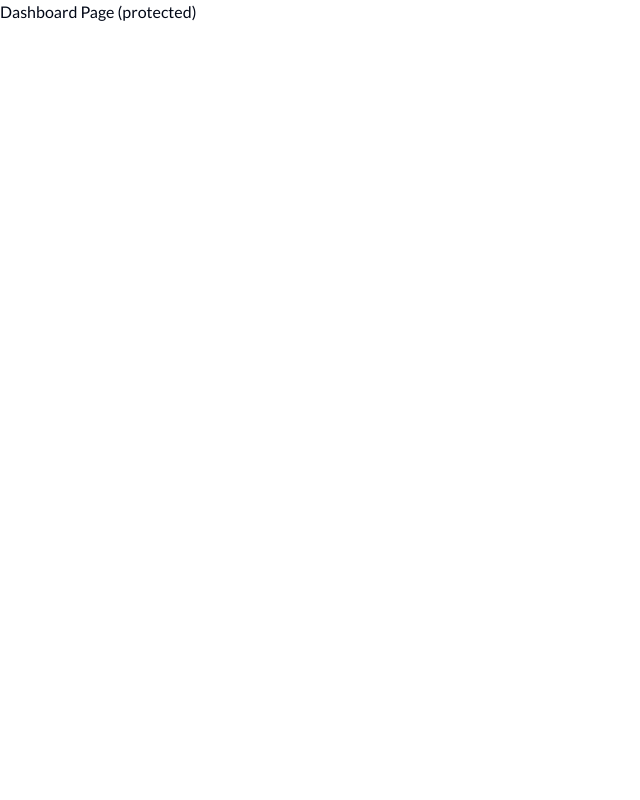
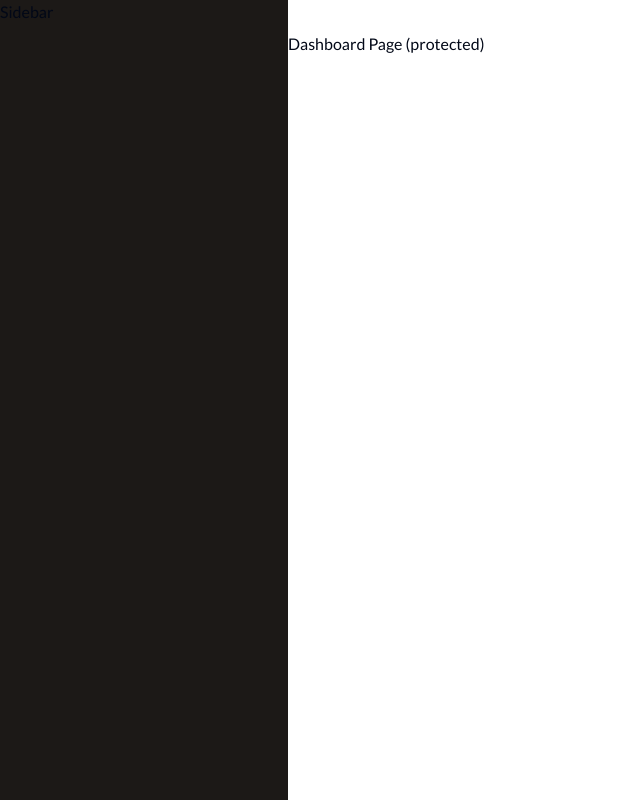
Before and after one commit to erischon/frejou, a Next.js app: page /dashboard in a window 1280 px wide. Shown: the whole page, without its empty margins (0-640 px from the left). Built offline with nearby package versions, Linux system fonts and the light colour scheme.

Commit message:
sidebar UI

```diff
--- a/src/app/(dashboard)/(routes)/dashboard/page.tsx
+++ b/src/app/(dashboard)/(routes)/dashboard/page.tsx
@@ -1,17 +1,9 @@
-import { UserButton } from "@clerk/nextjs";
-
-/**
- * @description Dashboard Page
- */
-function DashboardPage() {
+export default function DashboardPage() {
   return (
     <>
       <div>
         <p>Dashboard Page (protected)</p>
-        <UserButton afterSignOutUrl="/" />
       </div>
     </>
   );
 }
-
-export default DashboardPage;
--- /dev/null
+++ b/src/app/(dashboard)/(routes)/layout.tsx
@@ -0,0 +1,22 @@
+import Navbar from "@/components/ui/Navbar";
+import Sidebar from "@/components/ui/Sidebar";
+
+export default function DashboardLayout({
+  children,
+}: {
+  children: React.ReactNode;
+}) {
+  return (
+    <div className="h-full relative">
+      <div className="hidden h-full md:flex md:w-72 md:flex-col md:fixed md:inset-y-0 z-[80] bg-stone-900">
+        <Sidebar />
+      </div>
+
+      <main className="md:pl-72">
+        <Navbar />
+
+        {children}
+      </main>
+    </div>
+  );
+}
--- /dev/null
+++ b/src/components/ui/Navbar.tsx
@@ -0,0 +1,19 @@
+import { UserButton } from "@clerk/nextjs";
+
+import { Menu } from "lucide-react";
+
+import { Button } from "@/components/ui/button";
+
+export default function Navbar() {
+  return (
+    <div className="flex items-center p-4">
+      <Button variant="ghost" size="icon" className="md:hidden">
+        <Menu />
+      </Button>
+
+      <div className="flex w-full justify-end">
+        <UserButton afterSignOutUrl="/" />
+      </div>
+    </div>
+  );
+}
--- /dev/null
+++ b/src/components/ui/Sidebar.tsx
@@ -0,0 +1,3 @@
+export default function Sidebar() {
+  return <div>Sidebar</div>;
+}
```
Also changed, not shown: 1 other file (tests, documents, lock files or other folders).
